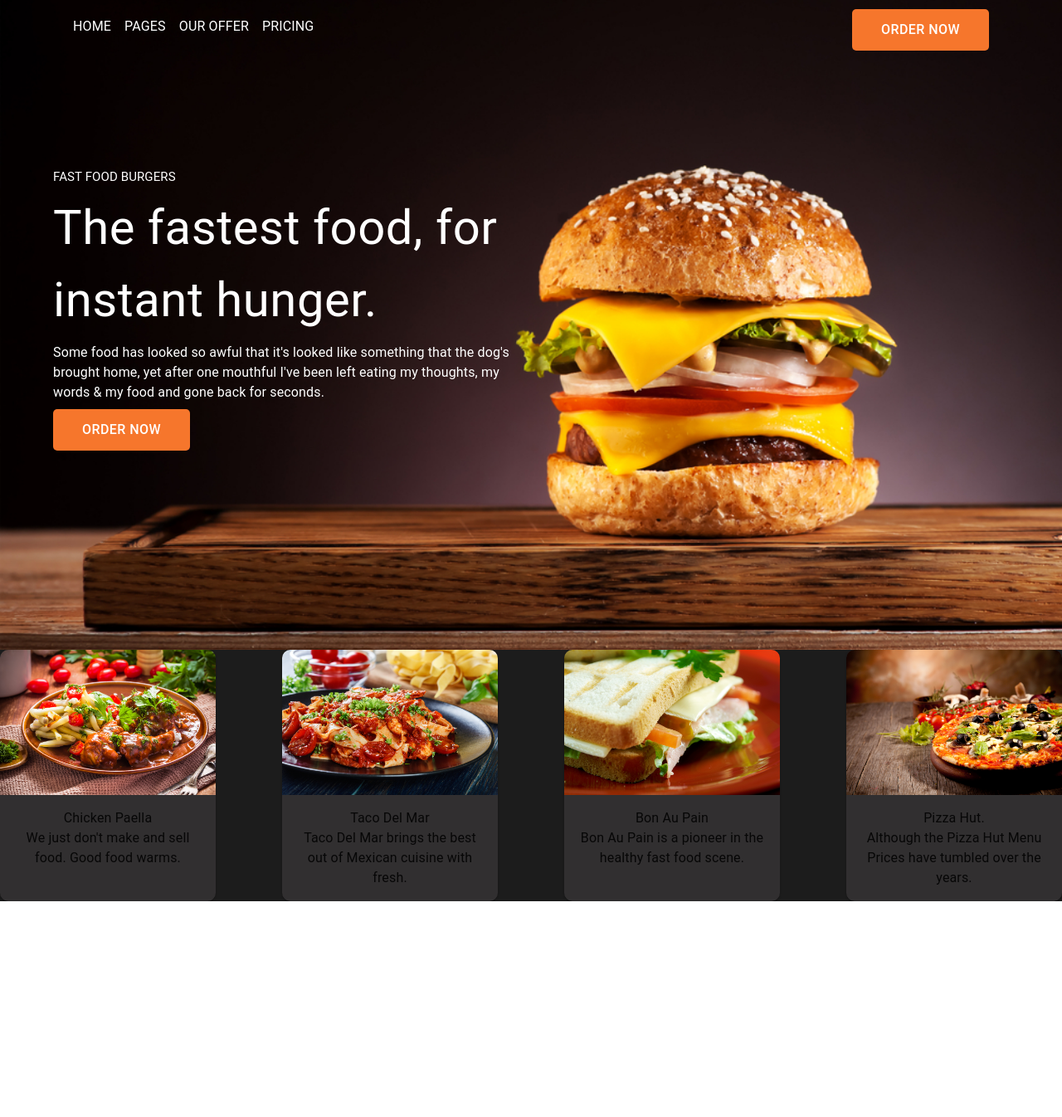
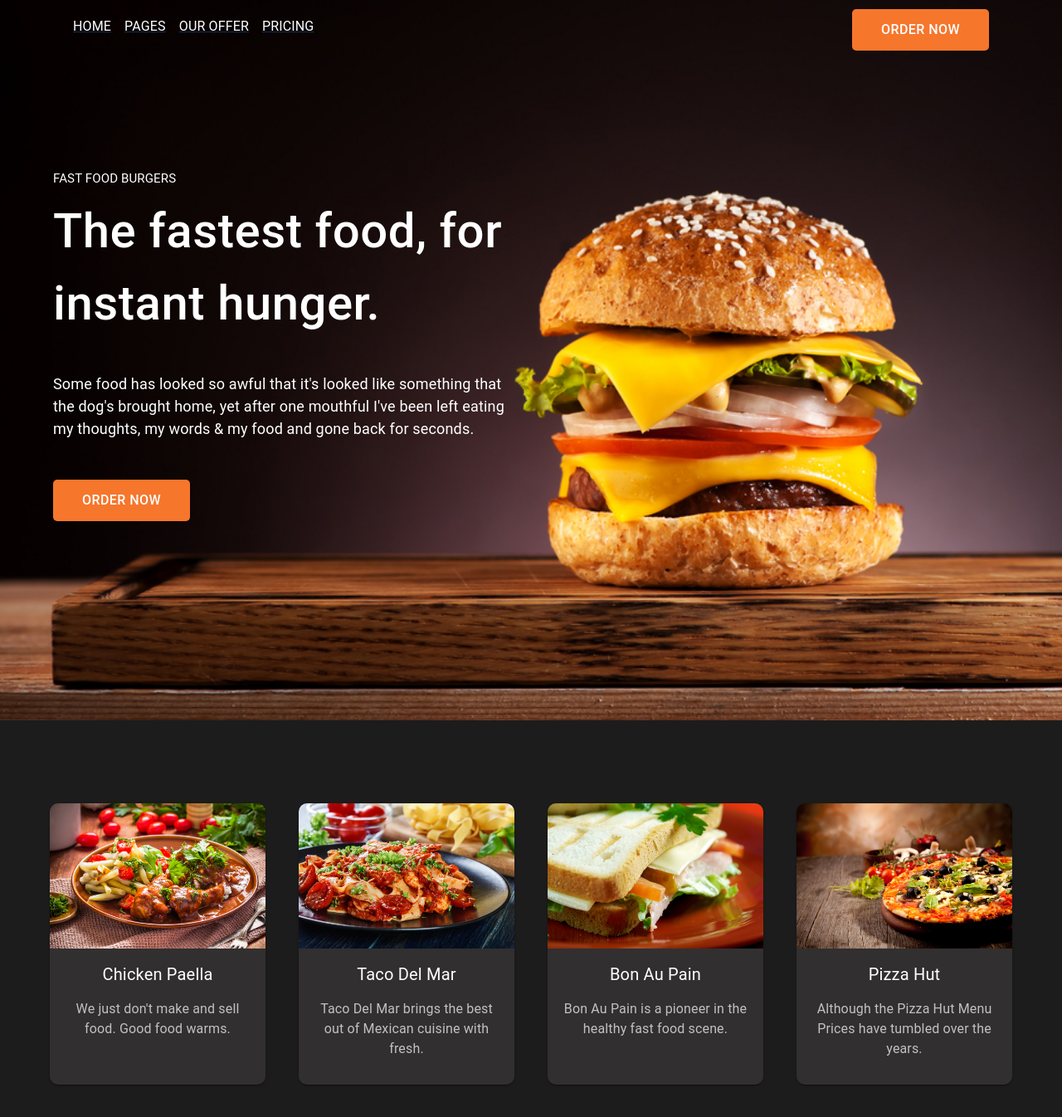
Before and after one commit to TYaroslav20/burger, a React (Vite) app: page / in a window 1280 px wide. Shown: the top 1346 px of the page at 83% size. Before the commit the page ends 1086 px from the top, so only its background shows below. Built offline with nearby package versions, Linux system fonts and the light colour scheme.

Commit message:
map test

```diff
--- a/src/components/FoodList/FoodList.tsx
+++ b/src/components/FoodList/FoodList.tsx
@@ -1,92 +1,36 @@
-import { Box, CardActionArea, CardContent, CardMedia, Typography } from "@mui/material";
-import { CardList } from "../elements/CardList/CardList";
-import foodlist1 from '../../assets/food-list-1.jpg'
-import foodlist2 from '../../assets/food-list-2.jpg'
-import foodlist3 from '../../assets/food-list-3.jpg'
-import foodlist4 from '../../assets/food-list-4.jpg'
+import { CardActionArea, CardMedia } from "@mui/material";
+import {
+  BoxContainer,
+  BoxCard,
+  foodItems,
+  CardList,
+  CardContentStyle,
+  Title,
+  Desc
+ } from "./Styled";
 import { FC } from "react";
-
 export const FoodList : FC =()=>{
-
   return(
   <>
-
-  <Box sx={{
-        display: "flex",
-        justifyContent: 'space-between',
-        flexWrap: 'wrap',
-        gap: '40px 10px',
-        backgroundColor:' #1C1C1C;',
-  }}>
-  <CardList sx={{ maxWidth: 260 }}>
+  <BoxContainer>
+    <BoxCard >
+          {foodItems.map((item)=>(
+      <CardList key={item.id} sx={{ maxWidth: 260 }}>
         <CardActionArea>
           <CardMedia
-          component="img"
-          height="175"
-          image={foodlist1}
+            component='img'
+            height='175'
+            image={item.image}
+            alt={item.name}
           />
-        <CardContent>
-          <Typography>
-          Chicken Paella
-          </Typography>
-          <Typography>
-          We just don't make and sell food. Good food warms.
-          </Typography>
-        </CardContent>
+          <CardContentStyle>
+            <Title>{item.name}</Title>
+            <Desc>{item.description}</Desc>
+          </CardContentStyle>
         </CardActionArea>
       </CardList>
-  <CardList sx={{ maxWidth: 260 }}>
-      <CardActionArea>
-        <CardMedia
-          component="img"
-          height="175"
-          image={foodlist2}
-        />
-        <CardContent>
-          <Typography >
-          Taco Del Mar
-          </Typography>
-          <Typography>
-          Taco Del Mar brings the best out of Mexican cuisine with fresh.
-          </Typography>
-        </CardContent>
-      </CardActionArea>
-    </CardList>
-  <CardList sx={{ maxWidth: 260 }}>
-      <CardActionArea>
-        <CardMedia
-          component="img"
-          height="175"
-          image={foodlist3}
-        />
-        <CardContent>
-          <Typography>
-          Bon Au Pain
-          </Typography>
-          <Typography>
-          Bon Au Pain is a pioneer in the healthy fast food scene.
-          </Typography>
-        </CardContent>
-      </CardActionArea>
-    </CardList>
-  <CardList sx={{ maxWidth: 260}}>
-      <CardActionArea>
-        <CardMedia
-          component="img"
-          height="175"
-          image={foodlist4}
-          alt="green iguana"
-        />
-        <CardContent>
-          <Typography>
-          Pizza Hut.
-          </Typography>
-          <Typography>
-          Although the Pizza Hut Menu Prices have tumbled over the years.
-          </Typography>
-        </CardContent>
-      </CardActionArea>
-    </CardList>
-  </Box>
+    ))}
+    </BoxCard>
+  </BoxContainer>
   </>
   )}
--- /dev/null
+++ b/src/components/FoodList/Styled.tsx
@@ -0,0 +1,76 @@
+import { Box,Card, CardContent, Typography } from "@mui/material";
+import styled from "styled-components";
+import foodlist1 from '../../assets/food-list-1.jpg'
+import foodlist2 from '../../assets/food-list-2.jpg'
+import foodlist3 from '../../assets/food-list-3.jpg'
+import foodlist4 from '../../assets/food-list-4.jpg'
+
+export const BoxContainer = styled(Box)`
+    display: flex;
+    justify-content: center;
+    background-color: #1C1C1C;
+`
+export const BoxCard = styled(Box)`
+    box-sizing: border-box;
+    max-width: 1170;
+    display: flex;
+    justify-content: center;
+    flex-wrap: wrap;
+    gap: 40px;
+    padding: 100px 0;
+`
+export const foodItems = [
+    {
+      id: 1,
+      name: "Chicken Paella",
+      description: "We just don't make and sell food. Good food warms.",
+      image: foodlist1,
+    },
+    {
+      id: 2,
+      name: "Taco Del Mar",
+      description: "Taco Del Mar brings the best out of Mexican cuisine with fresh.",
+      image: foodlist2,
+    },
+    {
+      id: 3,
+      name: "Bon Au Pain",
+      description: "Bon Au Pain is a pioneer in the healthy fast food scene.",
+      image: foodlist3,
+    },
+    {
+      id: 4,
+      name: "Pizza Hut",
+      description: "Although the Pizza Hut Menu Prices have tumbled over the years.",
+      image: foodlist4,
+    },
+  ];
+export const CardList = styled(Card)`
+  &.MuiCard-root {
+    overflow: hidden;
+    text-align: center;
+
+    background: #312F30;
+    border-radius: 10px;
+  }
+`;
+export const TypographyTitle = styled(Typography)`
+    margin-bottom: 15px;
+    font-size: 20px;
+    color: white
+`
+export const CardContentStyle = styled(CardContent)`
+    padding: 30px 20px;
+    color: #fff;
+    margin-bottom: 15px;
+`
+export const Title = styled(Typography)`
+&.MuiTypography-root{
+    margin-bottom: 15px;
+    font-size: 20px;
+}`
+
+export const Desc = styled(Typography)`
+    font-size: 16px;
+    opacity: 0.7;
+`
--- a/src/components/Header/Header.tsx
+++ b/src/components/Header/Header.tsx
@@ -1,34 +1,38 @@
-import { AppBar, Box, Container, Link, Toolbar } from "@mui/material";
+import {
+  Container,
+  Link,
+} from "@mui/material";
 import { OrderButton } from "../elements/OrderButton/OrderButton";
 import { FC } from "react";
+import {
+  SlyledAppBar,
+  StyledToolbar,
+  BoxMenu,
+  StyledLink,
+  MenuItems
+} from './Styled'
  export const Header : FC =()=>{
   return(
     <>
     <Container>
-    <AppBar position="static" >
-      <Toolbar sx={{
-        display:'flex',
-        justifyContent:"space-between"
-      }}>
-        <Box sx={{
-          display: 'flex',
-          typography: 'body1',
-          justifyContent: 'center',
-          alignItems: 'center',
+    <SlyledAppBar position="static" >
+      <StyledToolbar>
+        <BoxMenu sx={{
           '& > :not(style) ~ :not(style)': {
             ml: 2,
             },
         }}>
-
-                <Link href="#" color={"inherit"} underline="none">HOME</Link>
-                <Link href="#" color={"inherit"} underline="none">PAGES</Link>
-                <Link href="#" color={"inherit"} underline="none">OUR OFFER</Link>
-                <Link href="#" color={"inherit"} underline="none">PRICING</Link>
-        </Box>
+          {MenuItems.map((item, index)=>(
+            <Link href={item.href} key={index}
+            >
+              <StyledLink variant="body1"
+              >{item.name}</StyledLink>
+            </Link>
+          ))}
+        </BoxMenu>
                 <OrderButton>Order Now</OrderButton>
-
-            </Toolbar>
-        </AppBar>
+            </StyledToolbar>
+        </SlyledAppBar>
     </Container>
 
 
--- /dev/null
+++ b/src/components/Header/Styled.tsx
@@ -0,0 +1,35 @@
+import { AppBar, Box, Toolbar, Typography } from "@mui/material";
+import styled from "styled-components";
+
+export const MenuItems = [
+    { name: "HOME", href: "#" },
+    { name: "PAGES", href: "#" },
+    { name: "OUR OFFER", href: "#" },
+    { name: "PRICING", href: "#" },
+    ];
+
+
+export const SlyledAppBar = styled(AppBar)`
+  &.MuiPaper-root{
+    background: none;
+    box-shadow: none;
+  }`;
+export const StyledToolbar = styled(Toolbar)`
+display: flex;
+justify-content: space-between;
+align-items: center;
+`;
+export const BoxMenu = styled(Box)`
+  display: flex;
+  typography: body1;
+  justify-content: center;
+  align-items: center;
+`;
+export const StyledLink = styled(Typography)`
+  color: white;  // Устанавливаем цвет текста в белый
+  text-decoration: none; // Убираем подчеркивание
+
+  &:hover {
+    text-decoration: none; // Убираем подчеркивание при наведении
+  }
+`;
--- /dev/null
+++ b/src/components/Welcome/Styled.tsx
@@ -0,0 +1,40 @@
+import { Box, Typography } from "@mui/material";
+import styled from "styled-components";
+export const BoxImg = styled(Box)`
+    background-image: url(/src/assets/welcome-bg.jpg);
+    box-sizing: border-box;
+    min-height: 100vh;
+    margin-top: -100px;
+    padding: 240px 0;
+    background-repeat: no-repeat;
+    background-size: cover;
+    background-position: center;
+`
+export const BoxContent = styled(Box)`
+    color: white;
+    width: 550px;
+`
+
+export const SubTitle = styled(Typography)`
+&.MuiTypography-root{
+    margin-bottom: 8px;
+    font-weight: 400;
+    font-size: 15px;
+}
+`
+
+export const Title = styled(Typography)`
+&.MuiTypography-root{
+    margin-bottom: 8px;
+    font-size: 58px;
+    font-weight: 500;
+}
+`
+
+export const Desc = styled(Typography)`
+&.MuiTypography-root{
+    margin: 40px 0;
+    font-size: 18px;
+    color: #fff;
+}
+`
--- a/src/components/Welcome/Welcome.tsx
+++ b/src/components/Welcome/Welcome.tsx
@@ -1,40 +1,26 @@
-import { Box, Container, Typography } from "@mui/material";
+import { Container } from "@mui/material";
 import { OrderButton } from "../elements/OrderButton/OrderButton";
-import BgImage from '../../assets/welcome-bg.jpg'
+import {
+    BoxImg,
+    BoxContent,
+    Title,
+    SubTitle,
+    Desc
+} from './Styled'
 import { FC } from "react";
  export const Welcome : FC =()=>{
   return(
     <>
-        <Box sx={{
-            backgroundImage:`url(${BgImage})`,
-            boxSizing:'border-box',
-            minHeight:'100vh',
-            mt:'-100px',
-            padding:'240px 0',
-            backgroundRepeat:'no-repeat',
-            backgroundSize:'cover',
-            backgroundPosition:'center'
-        }}>
+        <BoxImg>
             <Container>
-               <Box sx={{
-                   color:'white',
-                   width:'550px',
-               }}>
-                   <Typography sx={{
-                       typography:'h4',
-                       fontSize:'15px',
-                       mb:'8px'
-                   }} >FAST FOOD BURGERS</Typography>
-                   <Typography sx={{
-                       typography:'hh14',
-                       fontSize:'58px',
-                       mb:'8px'
-                   }}>The fastest food, for instant hunger.</Typography>
-                   <Typography typography={'p'}>Some food has looked so awful that it's looked like something that the dog's brought home, yet after one mouthful I've been left eating my thoughts, my words & my food and gone back for seconds.</Typography>
+               <BoxContent>
+                   <SubTitle >FAST FOOD BURGERS</SubTitle>
+                   <Title>The fastest food, for instant hunger.</Title>
+                   <Desc>Some food has looked so awful that it's looked like something that the dog's brought home, yet after one mouthful I've been left eating my thoughts, my words & my food and gone back for seconds.</Desc>
                    <OrderButton>Order Now</OrderButton>
-               </Box>
+               </BoxContent>
             </Container>
-        </Box>
+        </BoxImg>
 
 
     </>
--- a/src/components/elements/CardList/CardList.tsx
+++ /dev/null
@@ -1,16 +0,0 @@
-import { Card, Typography } from "@mui/material";
-import styled from "styled-components";
-export const CardList = styled(Card)`
-  &.MuiCard-root {
-    overflow: hidden;
-    text-align: center;
-
-    background: #312F30;
-    border-radius: 10px;
-  }
-`;
-export const TypographyTitle = styled(Typography)`
-    margin-bottom: 15px;
-    font-size: 20px;
-    color: white
-`
```
Lines whose indentation alone changed are shown as unchanged.
